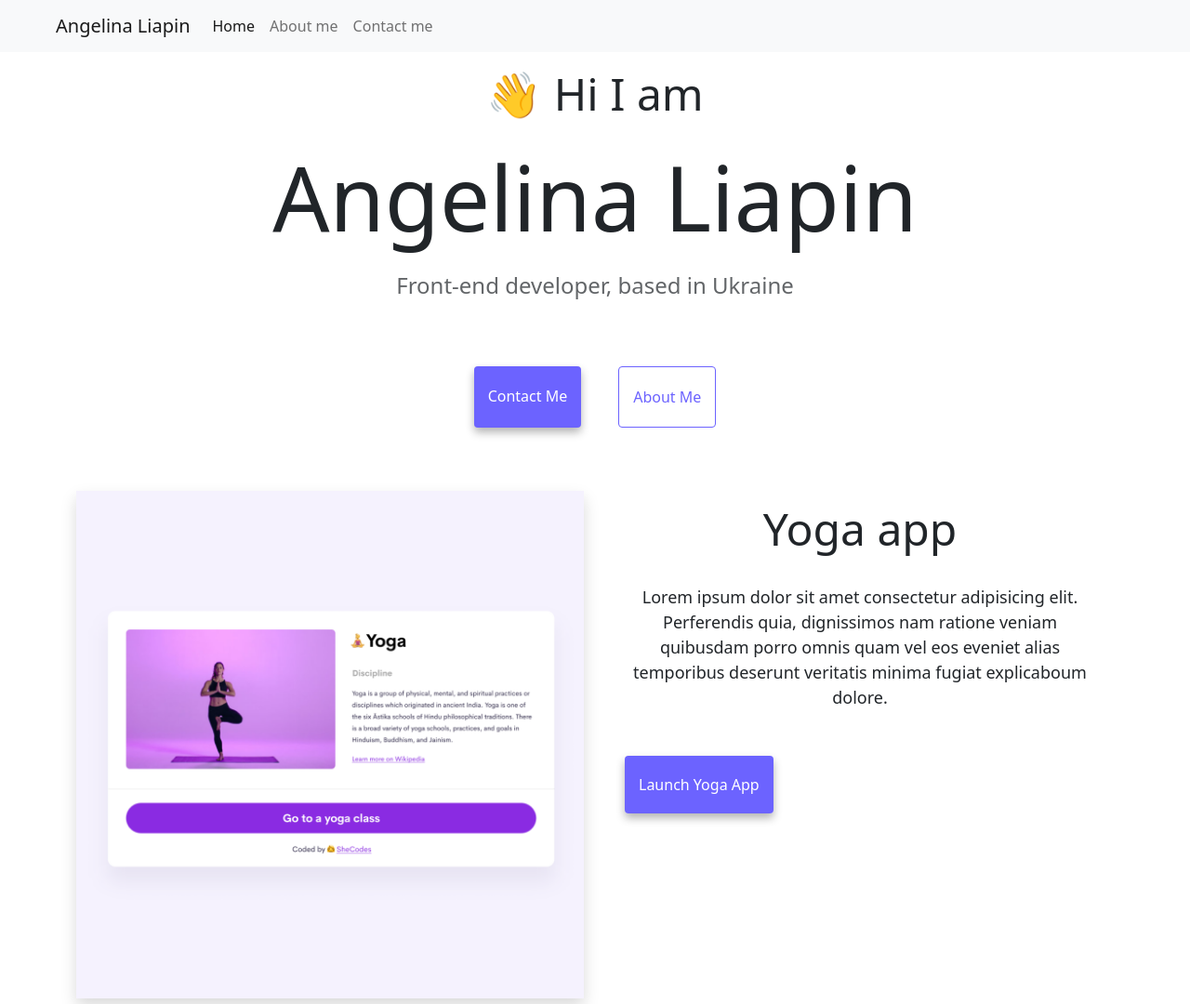
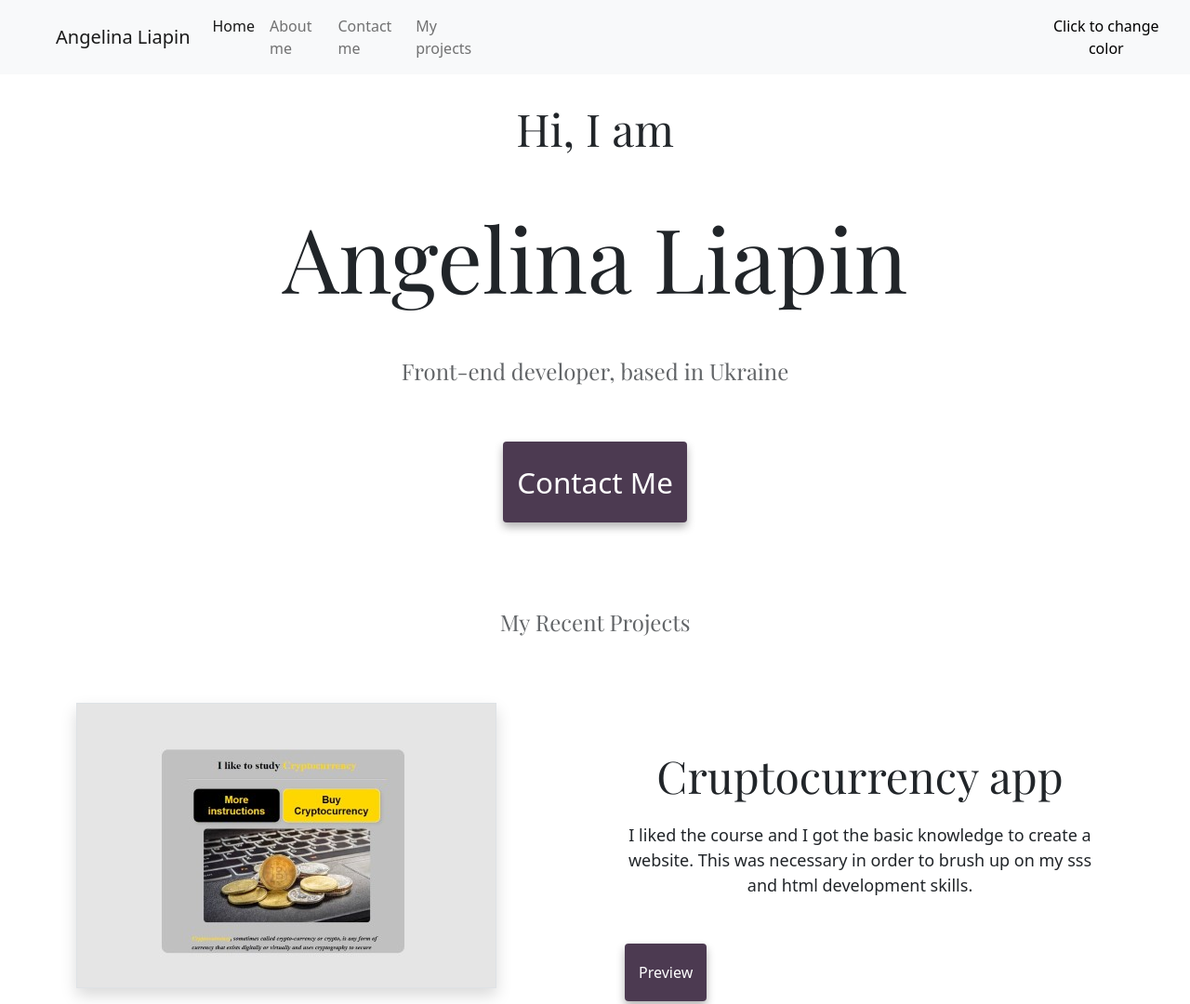
Before and after one commit to Ritter1111/Portfolio, a website: page index.html in a window 1280 px wide. Shown: the top 1080 px of the page at 93% size. Drawn offline with nearby package versions, Linux system fonts and the light colour scheme; a web font is replaced by a local one.

Commit message:
added new photo and font

```diff
--- a/index.html
+++ b/index.html
@@ -13,6 +13,9 @@
       integrity="sha384-0evHe/X+R7YkIZDRvuzKMRqM+OrBnVFBL6DOitfPri4tjfHxaWutUpFmBp4vmVor"
       crossorigin="anonymous"
     />
+    <link rel="preconnect" href="https://fonts.googleapis.com">
+<link rel="preconnect" href="https://fonts.gstatic.com" crossorigin>
+<link href="https://fonts.googleapis.com/css2?family=Kaushan+Script&family=Montserrat:ital,wght@1,300&family=Playfair+Display:ital@0;1&display=swap" rel="stylesheet">
     <link rel="stylesheet" href="style.css" />
   </head>
   <body>
@@ -33,20 +36,25 @@
         <div class="collapse navbar-collapse" id="navbarNav">
           <ul class="navbar-nav">
             <li class="nav-item">
-              <a class="nav-link active" aria-current="page" href="#" title="Home">Home</a>
+              <a class="nav-link active" aria-current="page" href="#">Home</a>
             </li>
             <li class="nav-item">
-              <a class="nav-link" href="about.html" title="About Angelina Liapin">About me</a>
+              <a class="nav-link" href="about.html">About me</a>
             </li>
             <li class="nav-item">
-              <a class="nav-link" href="about.html#contact" title="Contact Angelina Liapin">Contact me</a>
+              <a class="nav-link" href="about.html#contact">Contact me</a>
             </li>
+            <li class="nav-item">
+                <a class="nav-link" href="index.html#scroll">My projects</a>
+              </li>
+
           </ul>
+          <button class="btn button d-none d-lg-block" onclick="changeColor();">Click to change color</button>
         </div>
       </div>
     </nav>
-
-    <h2>👋 Hi I am</h2>
+<div class="main">
+    <h2>Hi, I am</h2>
     <h1>Angelina Liapin</h1>
     <h3>Front-end developer, based in Ukraine</h3>
     <div class="navigation-links">
@@ -55,25 +63,28 @@
         class="contact-link"
         text="Contact informations"
         title="Contact Angelina Liapin"
-        >Contact me</a
-      >
-      <a href="about.html" class="about-link" title="About Angelina Liapin">About me</a>
+        >Contact me</a>
     </div>
+</div>
+
     <div class="container mt-5">
-      <div class="row">
+        <h3 class="myprojects"> My Recent Projects</h3>
+        <div class="mt-5">
+
+        </div>
+      <div class="row" id="scroll">
         <div class="col-md-6">
-          <img src="images/yoga.png" class="img-fluid shadow d-none d-md-block" alt="Yoga App" />
+          <img src="images/1.jpg" class="img-fluid shadow border d-none d-md-block" alt="Cruptocurrency App" />
         </div>
         <div class="col-md-6">
-          <h2>Yoga app</h2>
+          <h2>Cruptocurrency app</h2>
           <p>
-            Lorem ipsum dolor sit amet consectetur adipisicing elit. Perferendis
-            quia, dignissimos nam ratione veniam quibusdam porro omnis quam vel
-            eos eveniet alias temporibus deserunt veritatis minima fugiat
-            explicaboum dolore.
+            I liked the course and I got the basic knowledge to create a website.
+            This was necessary in
+            order to brush up on my sss and html development skills.
           </p>
           <div class="mt-5">
-            <a href="#" class="primary-link" target="_blank" title="Yoga App">Launch Yoga App</a>
+            <a href="http://127.0.0.1:5501/my_project.html" class="primary-link" target="_blank">Preview</a>
           </div>
         </div>
       </div>
@@ -84,17 +95,14 @@
         <div class="col-md-6">
           <h2>Weather App</h2>
           <p>
-            Lorem ipsum dolor sit amet consectetur adipisicing elit. Perferendis
-            quia, dignissimos nam ratione veniam quibusdam porro omnis quam vel
-            eos eveniet alias temporibus deserunt veritatis minima fugiat
-            explicaboum dolore.
+            Using an API,you can search for different cities. Built with CSS,HTML and Javascript
           </p>
           <div class="mt-5">
-            <a href="#" class="primary-link" target="_blank" title="weather app">Launch Weather App</a>
+            <a href="https://magical-swan-d31b4c.netlify.app/" class="primary-link" target="_blank" >Preview</a>
           </div>
         </div>
         <div class="col-md-6">
-          <img src="images/weather.png" class="img-fluid shadow d-none d-md-block" alt="Weather app"/>
+          <img src="images/2.jpg" class="img-fluid shadow d-none d-md-block" alt="Weather app"/>
         </div>
       </div>
     </div>
@@ -102,23 +110,28 @@
     <div class="container mt-5">
       <div class="row">
         <div class="col-md-6">
-          <img src="images/yogurt.png" class="img-fluid shadow d-none d-md-block" alt="yogurt app"/>
+          <img src="images/" class="img-fluid shadow d-none d-md-block" alt=""/>
         </div>
         <div class="col-md-6">
-          <h2>Yogurt App</h2>
+          <h2>Coming soon...</h2>
           <p>
-            Lorem ipsum dolor sit amet consectetur adipisicing elit. Perferendis
-            quia, dignissimos nam ratione veniam quibusdam porro omnis quam vel
-            eos eveniet alias temporibus deserunt veritatis minima fugiat
-            explicaboum dolore.
+           ...
+           <br />
+           ...
+           <br />
+           ...
+           <br />
+           ...
           </p>
           <div class="mt-5">
-            <a href="#" class="primary-link" target="_blank" title="yogurt app">Launch Yogurt App</a>
+            <a href="#" class="primary-link" target="_blank" title="yogurt app">Preview</a>
           </div>
         </div>
       </div>
     </div>
+    <p>This website was coded by Angelina Liapin, and is <a href="">Open sourse</a></p>
 
+	<script src="script.js"></script>
     <script
       src="https://cdn.jsdelivr.net/npm/bootstrap@5.2.0-beta1/dist/js/bootstrap.bundle.min.js"
       integrity="sha384-pprn3073KE6tl6bjs2QrFaJGz5/SUsLqktiwsUTF55Jfv3qYSDhgCecCxMW52nD2"
--- /dev/null
+++ b/script.js
@@ -0,0 +1,10 @@
+var colorArray = ["#FFEFD5", "#90EE90", "#E6E6FA", "#BA55D3", "#87CEFA", "#808080", "#FFFFFF", "#FFA07A"];
+var i = 0;
+
+function changeColor(){
+    document.body.style.background = colorArray[i];
+    i++;
+    if( i >= colorArray.length) {
+        i = 0;
+    }
+}
--- a/style.css
+++ b/style.css
@@ -1,5 +1,5 @@
 :root {
-    --primary-color: #6c63ff;
+    --primary-color: #4C3A51;
     --secondary-color: #f5f2fe;
     --box-shadow: 0 5px 10px rgba(0, 0, 0, 0.3);
   }
@@ -13,7 +13,11 @@
   h3 {
     text-align: center;
     margin: 0;
-    padding: 12px;
+    padding: 1px;
+    padding-top: 50px;
+    font-family: 'Kaushan Script', cursive;
+font-family: 'Montserrat', sans-serif;
+font-family: 'Playfair Display', serif;
   }
 
   h1 {
@@ -86,3 +90,41 @@
   .email-link:hover {
     text-decoration: underline;
   }
+
+.button {
+    background: transparent;
+    border:none;
+    color: #000;
+    font-weight: 250;
+    margin: 0 auto;
+    padding-left: 600px;
+}
+
+.button,
+.button:active,
+.button:focus {
+    outline: none;
+}
+
+.myprojects{
+    padding: 25px;
+    font-weight: 35px;
+}
+
+div.main {
+    font-size: calc(16px + 1.2vw);
+    position: relative;
+    animation: showLeft 1s;
+    z-index: 1;
+
+    }
+
+    @keyframes showLeft {
+    from {left:-100%;}
+    to {left:0;}
+    }
+
+    @keyframes showRight {
+    from {right:-100%;}
+    to {right:0;}
+    }
```
Also changed, not shown: images/1.jpg (added), images/2.jpg (added), images/3.jpg (added), images/weather.png (deleted), images/yoga.png (deleted), images/yogurt.png (deleted).
